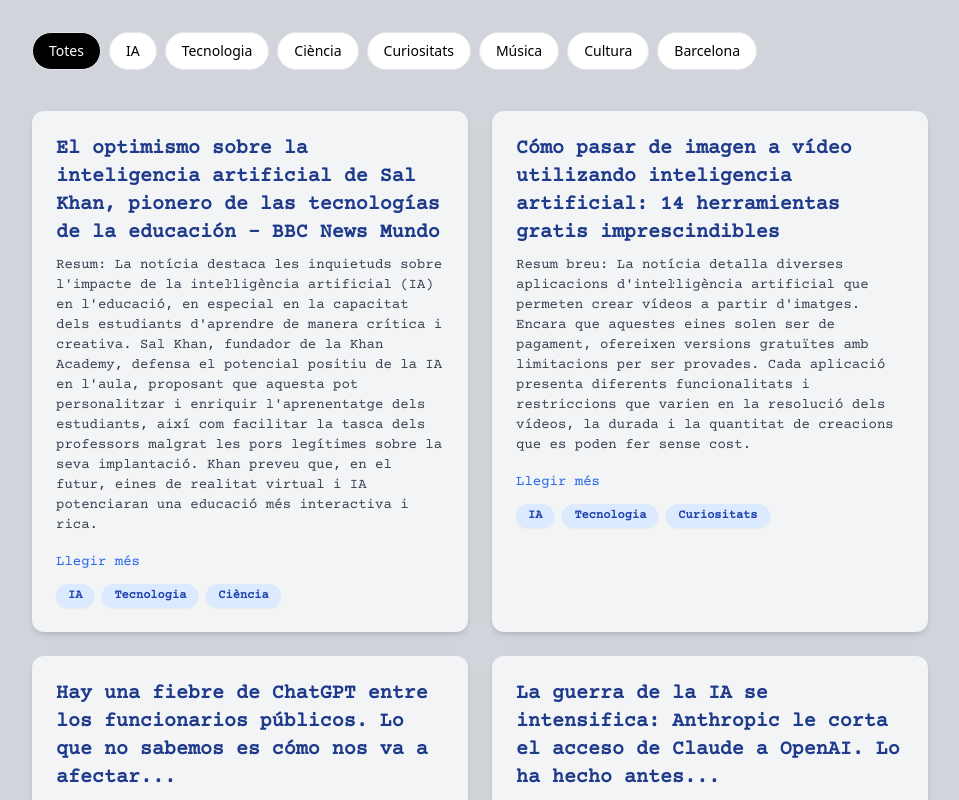
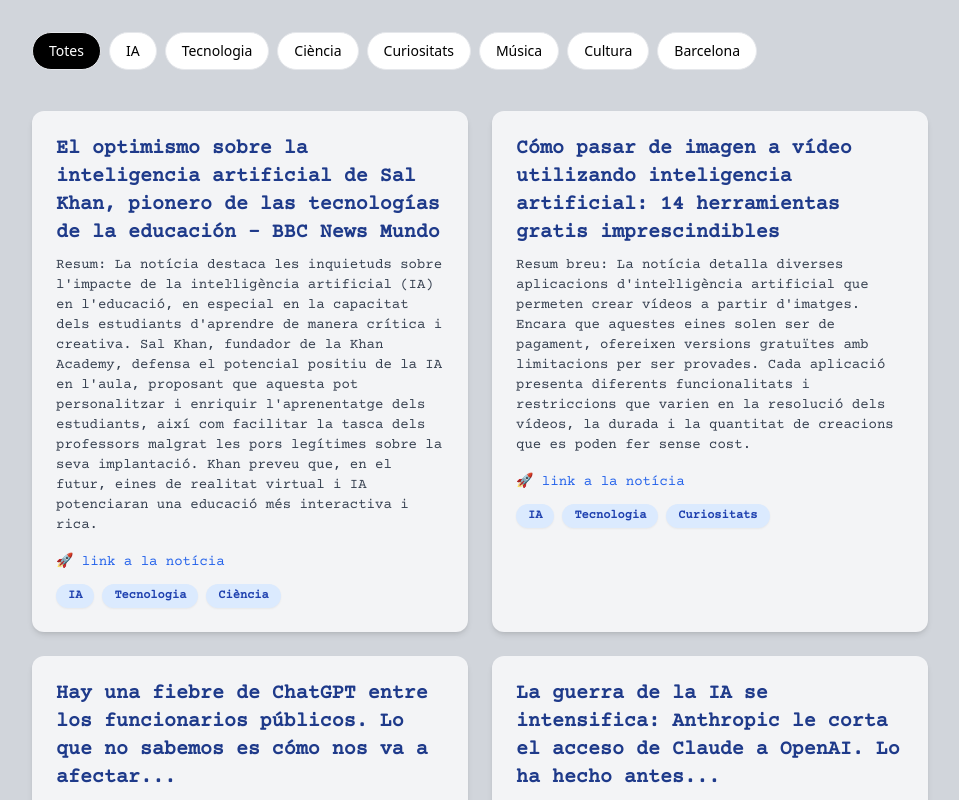
Before and after one commit to Celuloide75/Noticies_ai, a React (Vite) app in the folder web-tailwind/: page / in a window 1280 px wide. Shown: the top 800 px of the page, without its empty margins (160-1119 px from the left). Built offline with nearby package versions, Linux system fonts and the light colour scheme.

Commit message:
Canvis pendents abans de fer pull

```diff
--- a/web-tailwind/src/components/NoticiaCard.tsx
+++ b/web-tailwind/src/components/NoticiaCard.tsx
@@ -25,7 +25,7 @@
         rel="noopener noreferrer"
         className="inline-block mb-3 text-sm text-blue-600 hover:underline font-courier"
       >
-        Llegir més
+        🚀​ link a la notícia
       </a>
 
       {noticia.categories && noticia.categories.length > 0 && (
```
